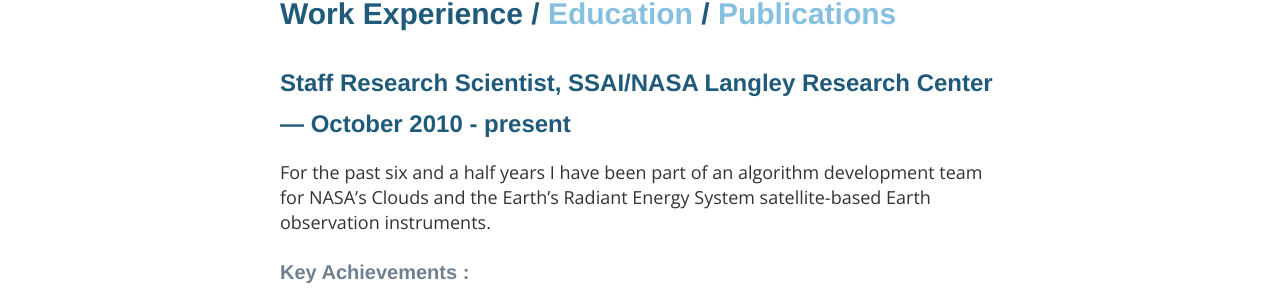
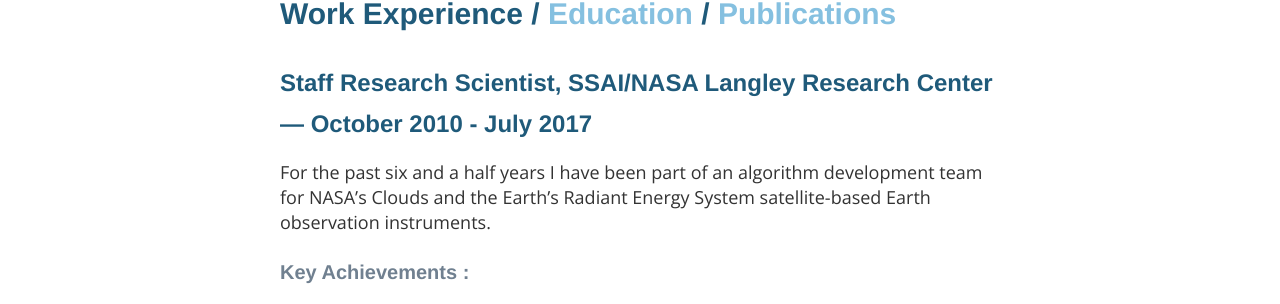
Before and after one commit to jcorb/jcorb.github.io, a Jekyll site: the page built from work_experience.md, in a window 1280 px wide and 900 px high. Shown: the part 155-459 px from the top of the window. Built offline with Jekyll 4.4.1, drawn with Linux system fonts in a browser that asks for light colours; nearby versions of some CDN libraries; our own code applies the rules of GitHub Pages for plain Markdown files.

Commit message:
Update work_experience.md

```diff
--- a/work_experience.md
+++ b/work_experience.md
@@ -2,7 +2,7 @@
 layout: default
 ---
 # Work Experience / [Education](education.md) / [Publications](publications.md)
-## Staff Research Scientist, SSAI/NASA Langley Research Center — October 2010 - present
+## Staff Research Scientist, SSAI/NASA Langley Research Center — October 2010 - July 2017
 
 For the past six and a half years I have been part of an algorithm development team for NASA's Clouds and the Earth’s Radiant Energy System satellite-based Earth observation instruments.
 
@@ -11,16 +11,20 @@ For the past six and a half years I have been part of an algorithm development t
   * *Skills: physics, statistics, Python, Fortran, collaboration, communication, visualisation*.
 
 
+
 * Performed a comparison between the time-series of radiance measurements from multiple satellites.  In order to determine the stability of measurements over time, I used a regression based approach to compare how the radiances measured by three different instruments varied relative to one-another over 15 years.  This involved colocating and merging the measurements, developing a robust analysis approach that minimized noise, and processing 15 years of  high temporal resolution data.  The results of this analysis were presented at  an international conference and published in a peer-reviewed journal.
   * *Skills: statistics, Python, Fortran, data-merging, data-cleaning, communication, visualisation.*
+
 
 
 * Assisted in leading the planning, execution, and analysis of an airborne field campaign.  Prior to the campaign I took a lead role in designing a set of experiments that would allow us to compare measurements taken from an aircraft to those taken from a satellite.  This involved performing simulations of the experiment using existing datasets and deciding on an optimal strategy.  During the campaign I ensured that our experiments were executed as planned.  Post-campaign I have taken a lead role in analyzing the relevant datasets produced from the field campaign.  This has involved merging a number of disparate, and noisy datasets and developing and refining a robust analysis strategy.  Results of this analysis have been presented at international conferences.  As part of the science team for this project I was awarded a NASA Team Achievement Award.
   * *Skills: collaboration, decision-making, simulation, statistics, Python, Fortran, data-merging, data-cleaning, communication, visualisation.*
 
 
+
 * Participated in the development of latest edition of the EBAF dataset.  This is the highest visibility data product produced by the CERES team and is widely used by researchers around the world.  My role was to assist in developing, testing,  and implementing a set of narrowband-to-broadband regression algorithms that are used in the operational production.  I have also been involved in the management of the development process, participating in weekly meetings to determine progress and direction as well as performing ad-hoc analyses as required to test the accuracy of the data product.
   * *Skills: collaboration, decision-making, statistics, Python, Fortran, data-merging, data-cleaning, communication, visualisation.*
+
 
 ## Tutor, Physics Department, University of Auckland — 2008 - 2010
 
```
